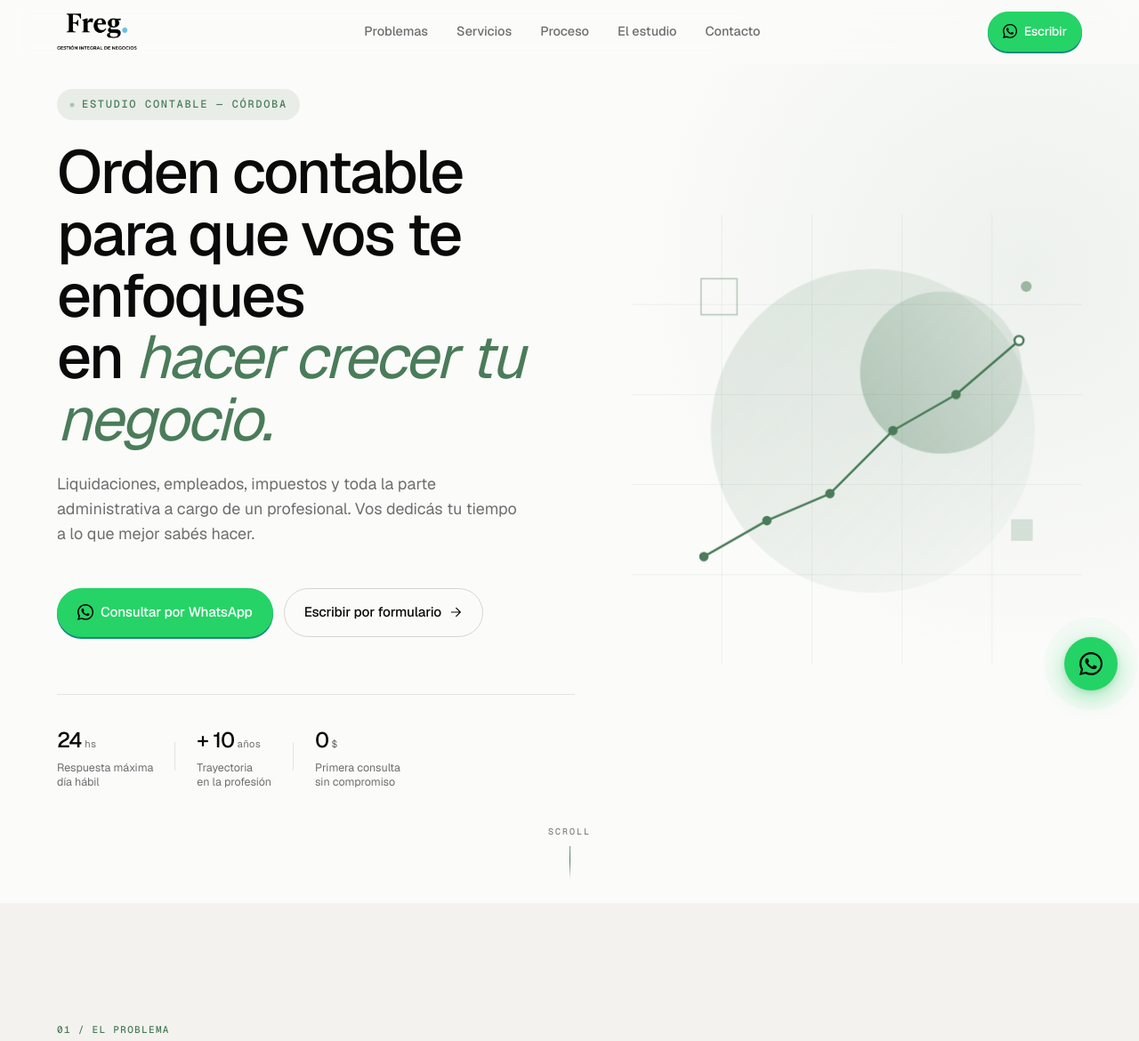
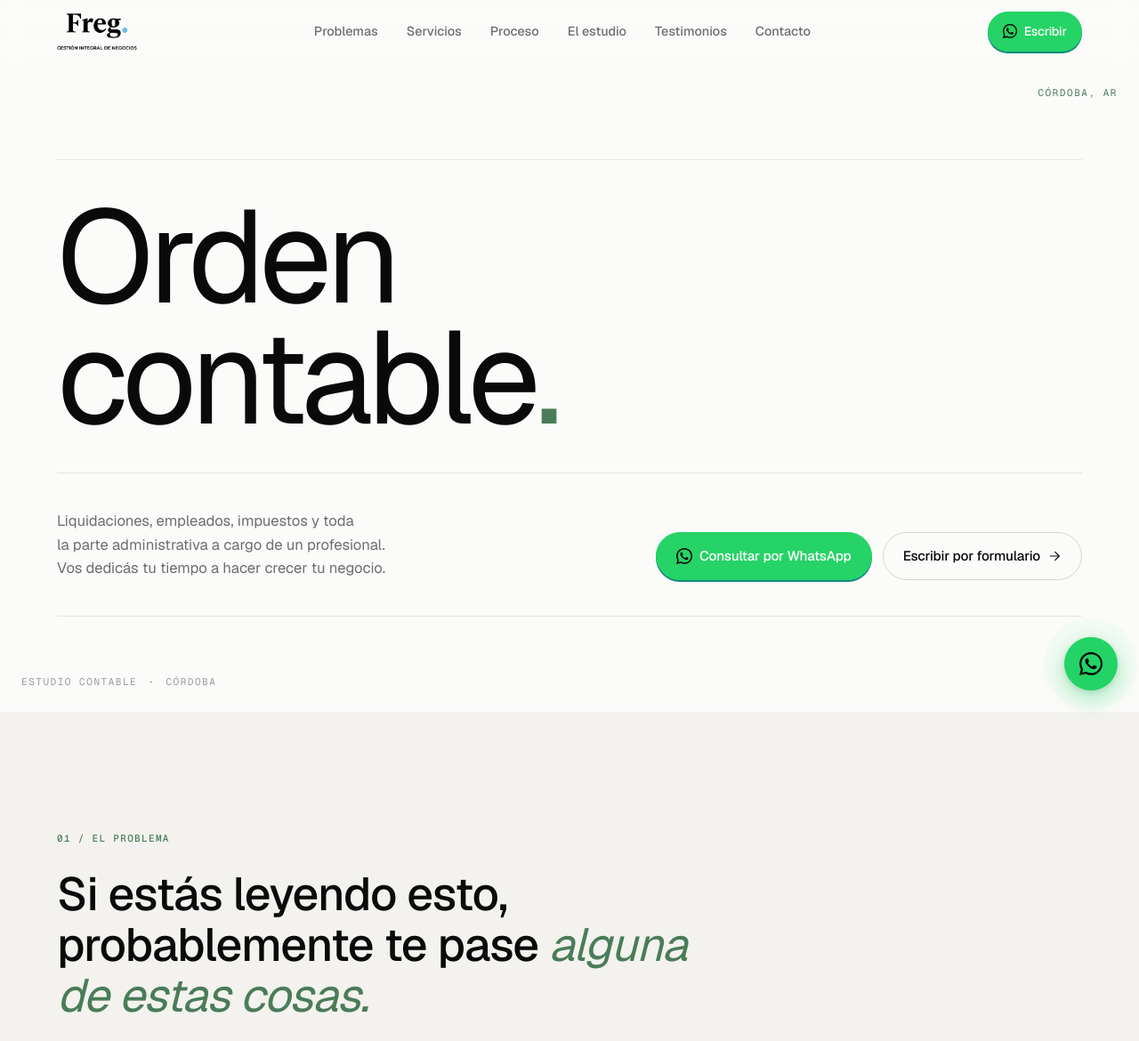
Before and after one commit to leandroheffes24/freg, a plain HTML site: page index.html in a window 1280 px wide. Shown: the top 1170 px of the page at 89% size. Drawn offline with nearby package versions, Linux system fonts and the light colour scheme.

Commit message:
hero renovado

```diff
--- a/index.html
+++ b/index.html
@@ -41,6 +41,7 @@
         <a href="#servicios">Servicios</a>
         <a href="#proceso">Proceso</a>
         <a href="#estudio">El estudio</a>
+        <a href="#testimonios">Testimonios</a>
         <a href="#contacto">Contacto</a>
       </nav>
 
@@ -76,24 +77,31 @@
 
   <!-- ==================== HERO ==================== -->
   <section class="hero" id="inicio">
-    <div class="container hero-inner">
-      <div class="hero-content">
-        <span class="eyebrow reveal">
-          <span class="eyebrow-dot"></span>
-          Estudio Contable — Córdoba
-        </span>
 
-        <h1 class="hero-title reveal">
-          Orden contable<br />
-          para que vos te enfoques<br />
-          en <em>hacer crecer tu negocio.</em>
-        </h1>
+    <div class="hero-coords" aria-hidden="true">
+      <span class="coords-city">Córdoba, AR</span>
+    </div>
 
-        <p class="hero-subtitle reveal">
-          Liquidaciones, empleados, impuestos y toda la parte administrativa a cargo de un profesional. Vos dedicás tu tiempo a lo que mejor sabés hacer.
+    <div class="hero-stage">
+
+      <div class="hero-rule hero-rule-top" aria-hidden="true"></div>
+
+      <h1 class="hero-headline">
+        <span class="hl-line" aria-hidden="true">Orden</span>
+        <span class="hl-line" aria-hidden="true">contable<span class="hl-accent">.</span></span>
+        <span class="sr-only">Orden contable.</span>
+      </h1>
+
+      <div class="hero-rule hero-rule-mid" aria-hidden="true"></div>
+
+      <div class="hero-bottom">
+        <p class="hero-sub">
+          Liquidaciones, empleados, impuestos y toda<br class="hero-br" />
+          la parte administrativa a cargo de un profesional.<br class="hero-br" />
+          Vos dedicás tu tiempo a hacer crecer tu negocio.
         </p>
 
-        <div class="hero-actions reveal">
+        <div class="hero-actions">
           <a
             href="https://wa.link/q1pcmb"
             class="btn btn-whatsapp"
@@ -115,81 +123,18 @@
             </svg>
           </a>
         </div>
-
-        <div class="hero-trust reveal">
-          <div class="trust-item">
-            <span class="trust-value">24<span class="trust-unit">hs</span></span>
-            <span class="trust-label">Respuesta máxima<br />día hábil</span>
-          </div>
-          <div class="trust-divider" aria-hidden="true"></div>
-          <div class="trust-item">
-            <span class="trust-value">+ 10<span class="trust-unit">años</span></span>
-            <span class="trust-label">Trayectoria<br />en la profesión</span>
-          </div>
-          <div class="trust-divider" aria-hidden="true"></div>
-          <div class="trust-item">
-            <span class="trust-value">0<span class="trust-unit">$</span></span>
-            <span class="trust-label">Primera consulta<br />sin compromiso</span>
-          </div>
-        </div>
       </div>
 
-      <!-- Decorative abstract visual -->
-      <div class="hero-visual" aria-hidden="true">
-        <svg viewBox="0 0 500 500" xmlns="http://www.w3.org/2000/svg">
-          <defs>
-            <linearGradient id="grad1" x1="0%" y1="0%" x2="100%" y2="100%">
-              <stop offset="0%" stop-color="#4A7C59" stop-opacity="0.15"/>
-              <stop offset="100%" stop-color="#4A7C59" stop-opacity="0.02"/>
-            </linearGradient>
-            <linearGradient id="grad2" x1="0%" y1="100%" x2="100%" y2="0%">
-              <stop offset="0%" stop-color="#4A7C59" stop-opacity="0.35"/>
-              <stop offset="100%" stop-color="#4A7C59" stop-opacity="0.08"/>
-            </linearGradient>
-          </defs>
+      <div class="hero-rule hero-rule-bot" aria-hidden="true"></div>
 
-          <!-- Grid background -->
-          <g class="hero-grid" stroke="#4A7C59" stroke-opacity="0.08" stroke-width="1">
-            <line x1="0" y1="100" x2="500" y2="100"/>
-            <line x1="0" y1="200" x2="500" y2="200"/>
-            <line x1="0" y1="300" x2="500" y2="300"/>
-            <line x1="0" y1="400" x2="500" y2="400"/>
-            <line x1="100" y1="0" x2="100" y2="500"/>
-            <line x1="200" y1="0" x2="200" y2="500"/>
-            <line x1="300" y1="0" x2="300" y2="500"/>
-            <line x1="400" y1="0" x2="400" y2="500"/>
-          </g>
-
-          <!-- Large circle -->
-          <circle cx="260" cy="250" r="180" fill="url(#grad1)" class="hero-circle-large"/>
-
-          <!-- Medium circle -->
-          <circle cx="340" cy="180" r="90" fill="url(#grad2)" class="hero-circle-med"/>
-
-          <!-- Ascending line chart (symbolic growth / order) -->
-          <g class="hero-chart" stroke="#4A7C59" stroke-width="2.5" fill="none" stroke-linecap="round" stroke-linejoin="round">
-            <polyline points="80,380 150,340 220,310 290,240 360,200 430,140"/>
-            <circle cx="80" cy="380" r="4" fill="#4A7C59"/>
-            <circle cx="150" cy="340" r="4" fill="#4A7C59"/>
-            <circle cx="220" cy="310" r="4" fill="#4A7C59"/>
-            <circle cx="290" cy="240" r="4" fill="#4A7C59"/>
-            <circle cx="360" cy="200" r="4" fill="#4A7C59"/>
-            <circle cx="430" cy="140" r="5" fill="#FBFBFA" stroke="#4A7C59" stroke-width="2.5"/>
-          </g>
-
-          <!-- Floating squares -->
-          <rect x="70" y="80" width="40" height="40" fill="none" stroke="#4A7C59" stroke-opacity="0.4" stroke-width="1.5" class="float-1"/>
-          <rect x="420" y="340" width="24" height="24" fill="#4A7C59" fill-opacity="0.2" class="float-2"/>
-          <circle cx="430" cy="90" r="6" fill="#4A7C59" fill-opacity="0.5" class="float-3"/>
-        </svg>
-      </div>
     </div>
 
-    <!-- Scroll hint -->
-    <div class="scroll-hint" aria-hidden="true">
-      <span>Scroll</span>
-      <div class="scroll-line"></div>
+    <div class="hero-tagline" aria-label="Estudio Contable — Córdoba Capital">
+      <span>Estudio Contable</span>
+      <span class="hero-tagline-sep" aria-hidden="true">·</span>
+      <span>Córdoba</span>
     </div>
+
   </section>
 
   <!-- ==================== PROBLEMA ==================== -->
--- a/script.js
+++ b/script.js
@@ -69,13 +69,16 @@
     });
   });
 
-  // ---------- Hero reveal on load ----------
-  window.addEventListener('load', () => {
-    const heroElements = document.querySelectorAll('.hero .reveal');
-    heroElements.forEach((el, i) => {
-      setTimeout(() => el.classList.add('in-view'), 100 + i * 100);
-    });
+  // ---------- Hero: prefers-reduced-motion ----------
+if (window.matchMedia('(prefers-reduced-motion: reduce)').matches) {
+  document.querySelectorAll(
+    '.hl-line, .hero-rule, .hero-bottom, .hero-coords, .hero-index, .hero-tagline, .scroll-hint'
+  ).forEach((el) => {
+    el.style.opacity = '1';
+    el.style.transform = 'none';
+    el.style.animation = 'none';
   });
+}
 
   // ---------- Intersection Observer for sections ----------
   const revealTargets = [
@@ -135,8 +138,6 @@
     const whatsappLinks = document.querySelectorAll('[data-whatsapp]');
     whatsappLinks.forEach((link) => {
       link.addEventListener('click', () => {
-        // Placeholder for analytics tracking
-        // window.gtag && gtag('event', 'whatsapp_click', { location: link.id || 'unknown' });
         if (window.dataLayer) {
           window.dataLayer.push({ event: 'whatsapp_click' });
         }
@@ -253,20 +254,6 @@ try {
     sections.forEach((section) => sectionObserver.observe(section));
   }
 
-  // ---------- Parallax hero decoration (subtle) ----------
-  const heroVisual = document.querySelector('.hero-visual svg');
-  if (heroVisual && window.matchMedia('(min-width: 1024px)').matches) {
-    window.addEventListener(
-      'mousemove',
-      (e) => {
-        const x = (e.clientX / window.innerWidth - 0.5) * 10;
-        const y = (e.clientY / window.innerHeight - 0.5) * 10;
-        heroVisual.style.transform = `translate(${x}px, ${y}px)`;
-      },
-      { passive: true }
-    );
-  }
-
   // ---------- Keyboard accessibility: close mobile nav on Escape ----------
   document.addEventListener('keydown', (e) => {
     if (e.key === 'Escape' && navMobile && navMobile.classList.contains('open')) {
--- a/styles.css
+++ b/styles.css
@@ -417,226 +417,201 @@ strong {
   border-bottom: none;
 }
 
-/* ---------- HERO ---------- */
+/* ---------- HERO — Fullscreen tipográfico ---------- */
 .hero {
   position: relative;
-  padding-top: 100px;
-  padding-bottom: var(--space-10);
   min-height: 100vh;
   display: flex;
-  align-items: center;
+  flex-direction: column;
+  justify-content: center;
+  padding-top: var(--header-h);
   overflow: hidden;
-}
-
-.hero::before {
-  content: '';
+  background: var(--bg);
+}
+
+.hero-coords {
   position: absolute;
-  top: 0; right: 0;
-  width: 50%;
-  height: 100%;
-  background: radial-gradient(circle at 80% 30%, var(--accent-glow) 0%, transparent 50%);
-  pointer-events: none;
-  z-index: 0;
-}
-
-.hero-inner {
-  display: grid;
-  grid-template-columns: 1.15fr 1fr;
-  gap: var(--space-8);
-  align-items: center;
-  position: relative;
-  z-index: 1;
-}
-
-.eyebrow {
-  display: inline-flex;
-  align-items: center;
-  gap: var(--space-2);
+  top: calc(var(--header-h) + var(--space-5));
+  right: var(--space-5);
+  display: flex;
+  align-items: center;
+  gap: var(--space-3);
   font-family: var(--font-mono);
-  font-size: 12px;
+  font-size: 11px;
   text-transform: uppercase;
   letter-spacing: 0.14em;
+  color: var(--muted-light);
+  opacity: 0;
+  animation: fade-up 0.6s var(--ease-out) 2.8s forwards;
+}
+
+.coords-city { color: var(--accent); }
+
+.hero-stage {
+  width: 100%;
+  max-width: var(--container);
+  margin: 0 auto;
+  padding: 0 var(--space-5);
+  display: flex;
+  flex-direction: column;
+  gap: 0;
+}
+
+.hero-rule {
+  width: 100%;
+  height: 1px;
+  background: var(--border);
+  transform: scaleX(0);
+  transform-origin: left;
+}
+
+.hero-rule-top {
+  animation: rule-grow 0.8s var(--ease-out) 0.1s forwards;
+  margin-bottom: clamp(var(--space-6), 5vh, var(--space-9));
+}
+
+.hero-rule-mid {
+  animation: rule-grow 0.8s var(--ease-out) 1.6s forwards;
+  margin-top: clamp(var(--space-6), 5vh, var(--space-9));
+  margin-bottom: clamp(var(--space-6), 5vh, var(--space-9));
+}
+
+.hero-rule-bot {
+  animation: rule-grow 0.8s var(--ease-out) 2.6s forwards;
+  margin-top: clamp(var(--space-6), 5vh, var(--space-9));
+}
+
+@keyframes rule-grow {
+  to { transform: scaleX(1); }
+}
+
+.hero-headline {
+  display: flex;
+  flex-direction: column;
+  gap: 0;
+  overflow: hidden;
+  font-weight: 400;
+  letter-spacing: -0.04em;
+  line-height: 0.92;
+  font-size: clamp(4.5rem, 11.5vw, 10rem);
+  margin: 0;
+}
+
+.hl-line {
+  display: block;
+  opacity: 0;
+  transform: translateY(110%);
+  transition: none;
+}
+
+.hl-line:nth-child(1) {
+  animation: line-rise 0.9s var(--ease-out) 0.5s forwards;
+}
+
+.hl-line:nth-child(2) {
+  animation: line-rise 0.9s var(--ease-out) 0.85s forwards;
+  color: var(--ink);
+}
+
+.hl-accent {
   color: var(--accent);
-  padding: 8px 14px;
-  background: var(--accent-soft);
-  border-radius: var(--radius-full);
-  margin-bottom: var(--space-5);
-  font-weight: 500;
-}
-
-.eyebrow-dot {
-  width: 6px;
-  height: 6px;
-  background: var(--accent);
-  border-radius: 50%;
-  animation: dot-pulse 2s ease-in-out infinite;
-}
-
-@keyframes dot-pulse {
-  0%, 100% { opacity: 1; transform: scale(1); }
-  50% { opacity: 0.4; transform: scale(0.8); }
-}
-
-.hero-title {
-  font-size: clamp(2.25rem, 5.5vw, 4.25rem);
-  font-weight: 500;
-  letter-spacing: -0.035em;
-  line-height: 1.02;
-  margin-bottom: var(--space-5);
-}
-
-.hero-subtitle {
-  font-size: clamp(1.05rem, 1.4vw, 1.25rem);
+}
+
+@keyframes line-rise {
+  to { opacity: 1; transform: translateY(0); }
+}
+
+.hero-bottom {
+  display: grid;
+  grid-template-columns: 1fr auto;
+  align-items: end;
+  gap: var(--space-7);
+  opacity: 0;
+  animation: fade-up 0.7s var(--ease-out) 2.2s forwards;
+}
+
+.hero-sub {
+  font-size: clamp(0.95rem, 1.3vw, 1.15rem);
   color: var(--muted);
+  line-height: 1.6;
   max-width: 520px;
-  line-height: 1.55;
-  margin-bottom: var(--space-7);
 }
 
 .hero-actions {
   display: flex;
   gap: var(--space-3);
   flex-wrap: wrap;
-  margin-bottom: var(--space-8);
-}
-
-.hero-trust {
-  display: flex;
-  align-items: center;
-  gap: var(--space-5);
-  flex-wrap: wrap;
-  padding-top: var(--space-6);
-  border-top: 1px solid var(--border);
-}
-
-.trust-item {
-  display: flex;
-  flex-direction: column;
-  gap: 4px;
-}
-
-.trust-value {
-  font-size: 1.5rem;
-  font-weight: 500;
-  letter-spacing: -0.03em;
-  color: var(--ink);
-  display: inline-flex;
-  align-items: baseline;
-  gap: 3px;
-}
-
-.trust-unit {
-  font-family: var(--font-mono);
-  font-size: 0.7rem;
-  color: var(--muted);
-  font-weight: 400;
-  letter-spacing: 0;
-}
-
-.trust-label {
-  font-size: 0.78rem;
-  color: var(--muted);
-  line-height: 1.3;
-}
-
-.trust-divider {
-  width: 1px;
-  height: 32px;
-  background: var(--border);
-}
-
-/* Hero visual */
-.hero-visual {
-  position: relative;
-  aspect-ratio: 1;
-  width: 100%;
-  max-width: 520px;
-  margin-left: auto;
-}
-
-.hero-visual svg {
-  width: 100%;
-  height: 100%;
-}
-
-.hero-circle-large {
-  transform-origin: center;
-  animation: float-slow 12s ease-in-out infinite;
-}
-
-.hero-circle-med {
-  transform-origin: center;
-  animation: float-slow 9s ease-in-out infinite reverse;
-}
-
-.hero-chart polyline {
-  stroke-dasharray: 1000;
-  stroke-dashoffset: 1000;
-  animation: draw-chart 2.4s var(--ease-out) 0.4s forwards;
-}
-
-.hero-chart circle {
-  opacity: 0;
-  animation: pop-in 0.4s var(--ease-out) forwards;
-}
-.hero-chart circle:nth-child(2) { animation-delay: 0.8s; }
-.hero-chart circle:nth-child(3) { animation-delay: 1.1s; }
-.hero-chart circle:nth-child(4) { animation-delay: 1.4s; }
-.hero-chart circle:nth-child(5) { animation-delay: 1.7s; }
-.hero-chart circle:nth-child(6) { animation-delay: 2.0s; }
-.hero-chart circle:nth-child(7) { animation-delay: 2.3s; }
-
-@keyframes draw-chart {
-  to { stroke-dashoffset: 0; }
-}
-
-@keyframes pop-in {
-  0% { opacity: 0; transform: scale(0); transform-origin: center; }
-  100% { opacity: 1; transform: scale(1); }
-}
-
-@keyframes float-slow {
-  0%, 100% { transform: translate(0, 0); }
-  50% { transform: translate(8px, -10px); }
-}
-
-.float-1 { animation: float-slow 11s ease-in-out infinite; transform-origin: center; }
-.float-2 { animation: float-slow 8s ease-in-out infinite reverse; transform-origin: center; }
-.float-3 { animation: float-slow 14s ease-in-out infinite; transform-origin: center; }
-
-.scroll-hint {
+  justify-content: flex-end;
+  flex-shrink: 0;
+}
+
+.hero-tagline {
   position: absolute;
   bottom: var(--space-5);
-  left: 50%;
-  transform: translateX(-50%);
-  display: flex;
-  flex-direction: column;
-  align-items: center;
-  gap: var(--space-2);
+  left: var(--space-5);
+  display: flex;
+  align-items: center;
+  gap: var(--space-3);
   font-family: var(--font-mono);
-  font-size: 10px;
+  font-size: 11px;
   text-transform: uppercase;
-  letter-spacing: 0.2em;
-  color: var(--muted);
-  pointer-events: none;
-}
-
-.scroll-line {
-  width: 1px;
-  height: 40px;
-  background: linear-gradient(to bottom, var(--muted-light), transparent);
-  position: relative;
+  letter-spacing: 0.14em;
+  color: var(--muted-light);
+  opacity: 0;
+  animation: fade-up 0.6s var(--ease-out) 3s forwards;
+}
+
+.hero-tagline-sep { color: var(--accent); }
+
+@keyframes scroll-indicator {
+  0% { top: -40px; }
+  100% { top: 100%; }
+}
+
+@keyframes fade-up {
+  from { opacity: 0; transform: translateY(12px); }
+  to   { opacity: 1; transform: translateY(0); }
+}
+
+/* Responsive hero */
+@media (max-width: 1024px) {
+  .hero-headline { font-size: clamp(4.5rem, 14vw, 10rem); }
+  .hero-bottom { grid-template-columns: 1fr; gap: var(--space-5); }
+  .hero-actions { justify-content: flex-start; }
+}
+
+@media (max-width: 768px) {
+  .hero-headline { font-size: clamp(3.5rem, 18vw, 7rem); letter-spacing: -0.03em; }
+  .hero-coords { display: none; }
+  .hero-bottom { grid-template-columns: 1fr; }
+  .hero-actions { flex-direction: column; align-items: stretch; }
+  .hero-actions .btn { width: 100%; justify-content: center; }
+  .hero-tagline { font-size: 10px; gap: var(--space-2); }
+}
+
+@media (max-width: 480px) {
+  .hero-headline { font-size: clamp(3rem, 20vw, 5.5rem); }
+  .hero-sub br.hero-br { display: none; }
+}
+
+@media (prefers-reduced-motion: reduce) {
+  .hl-line, .hero-rule, .hero-bottom,
+  .hero-coords, .hero-tagline {
+    opacity: 1 !important;
+    transform: none !important;
+    animation: none !important;
+  }
+}
+
+/* Screen reader only */
+.sr-only {
+  position: absolute;
+  width: 1px; height: 1px;
+  padding: 0; margin: -1px;
   overflow: hidden;
-}
-
-.scroll-line::after {
-  content: '';
-  position: absolute;
-  top: -40px; left: 0;
-  width: 100%;
-  height: 100%;
-  background: linear-gradient(to bottom, transparent, var(--accent), transparent);
-  animation: scroll-indicator 2s ease-in-out infinite;
+  clip: rect(0,0,0,0);
+  white-space: nowrap;
+  border: 0;
 }
 
 @keyframes scroll-indicator {
@@ -1778,10 +1753,6 @@ strong {
     right: 20px;
   }
 
-  .scroll-hint {
-    display: none;
-  }
-
   .section-contact {
     padding: var(--space-8) 0;
   }
```
